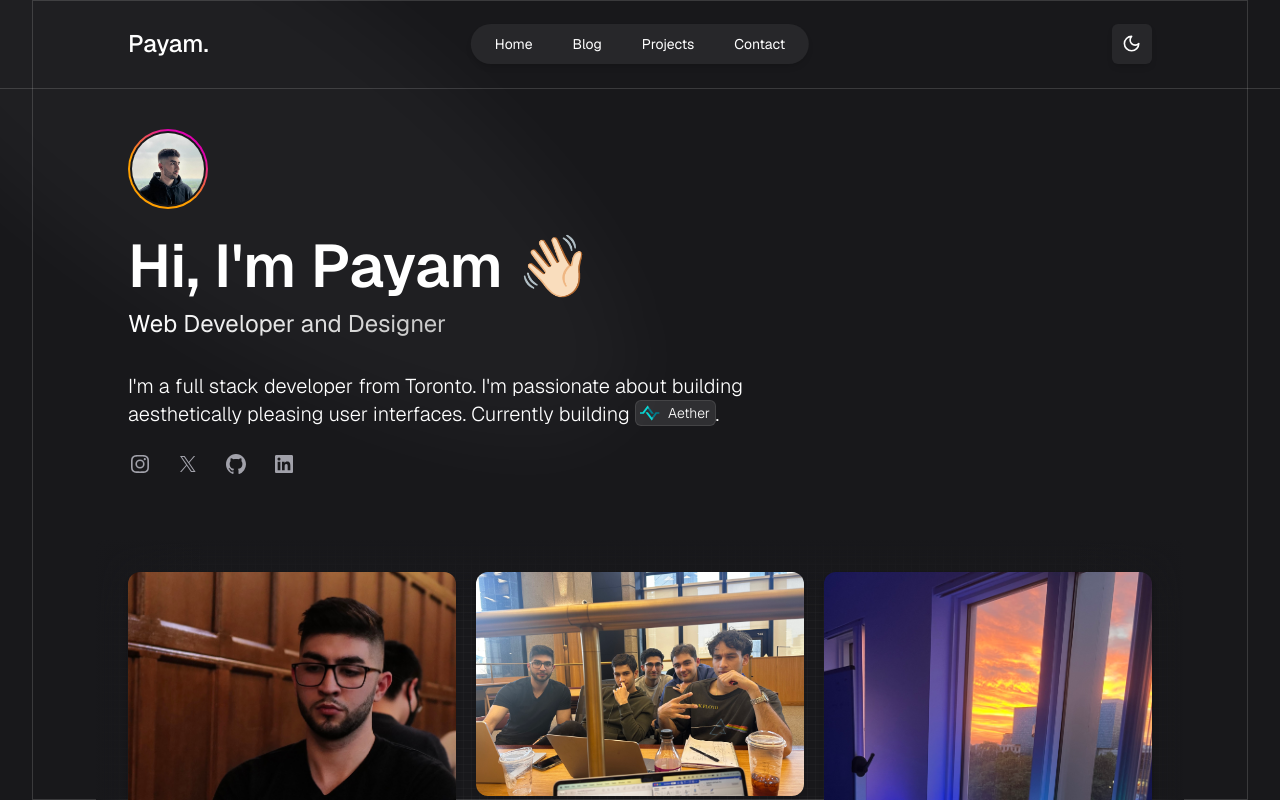
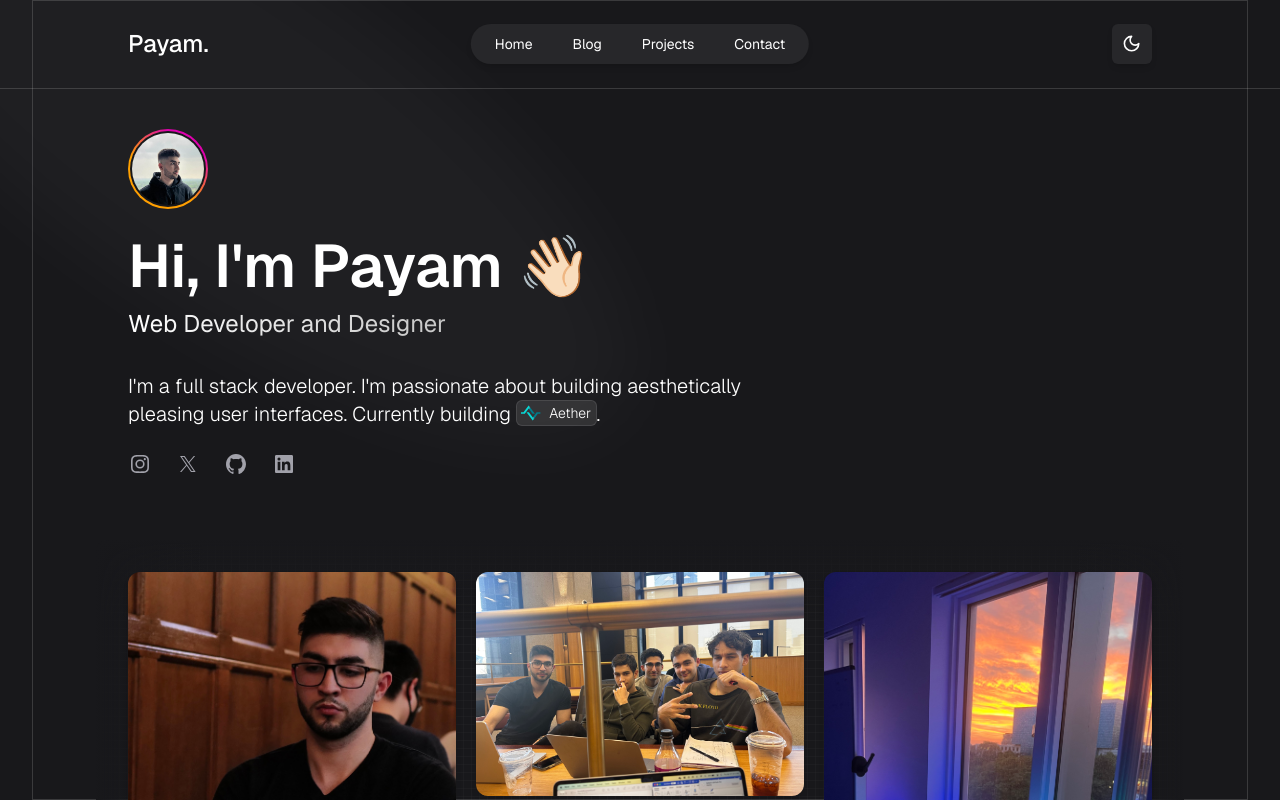
Before and after one commit to payamfakoorziba/personal-website, a Next.js app: page / in a window 1280 px wide. Shown: the top 800 px of the page. Built offline with nearby package versions, Linux system fonts and the light colour scheme.

Commit message:
remove Toronto from hero section

```diff
--- a/app/(home)/sections/hero.tsx
+++ b/app/(home)/sections/hero.tsx
@@ -83,7 +83,7 @@ const Hero = () => {
           variants={appearVariants}
           transition={{ delay: 0.5, duration: 0.5 }}
         >
-          <h2 className="mt-3 text-foreground dark:bg-gradient-to-r from-white to-[#C6C6C6] bg-clip-text dark:text-transparent w-fit text-lg md:text-xl lg:text-2xl">
+          <h2 className="mt-2 md:mt-3 text-foreground dark:bg-gradient-to-r from-white to-[#C6C6C6] bg-clip-text dark:text-transparent w-fit text-lg md:text-xl lg:text-2xl">
             Web Developer and Designer
           </h2>
         </Appear>
@@ -92,9 +92,8 @@ const Hero = () => {
           transition={{ delay: 0.6, duration: 0.5 }}
         >
           <p className="mt-8 max-w-2xl leading-relaxed md:text-xl font-[350]">
-            I&apos;m a full stack developer from Toronto. I&apos;m passionate
-            about building aesthetically pleasing user interfaces. Currently
-            building&nbsp;
+            I&apos;m a full stack developer. I&apos;m passionate about building
+            aesthetically pleasing user interfaces. Currently building&nbsp;
             <Link
               href="https://aetherwebdesign.com"
               target="_blank"
--- a/components/header.tsx
+++ b/components/header.tsx
@@ -27,7 +27,7 @@ const Header = () => {
             <HamburgerMenu />
             <ModeToggle />
           </div>
-          <div className="absolute bottom-0 right-0 w-80 h-[0.5px] bg-gradient-to-r from-transparent via-background to-transparent invert translate-y-[0.5px]" />
+          <div className="absolute bottom-0 right-0 w-40 sm:w-60 md:w-80 h-[0.5px] bg-gradient-to-r from-transparent via-background to-transparent invert translate-y-[0.5px]" />
         </div>
       </Container>
       <nav className="hidden md:flex items-center h-10 px-6 rounded-full gap-x-10 absolute top-6 left-1/2 -translate-x-1/2 bg-white dark:bg-zinc-800 shadow-md z-20">
```
